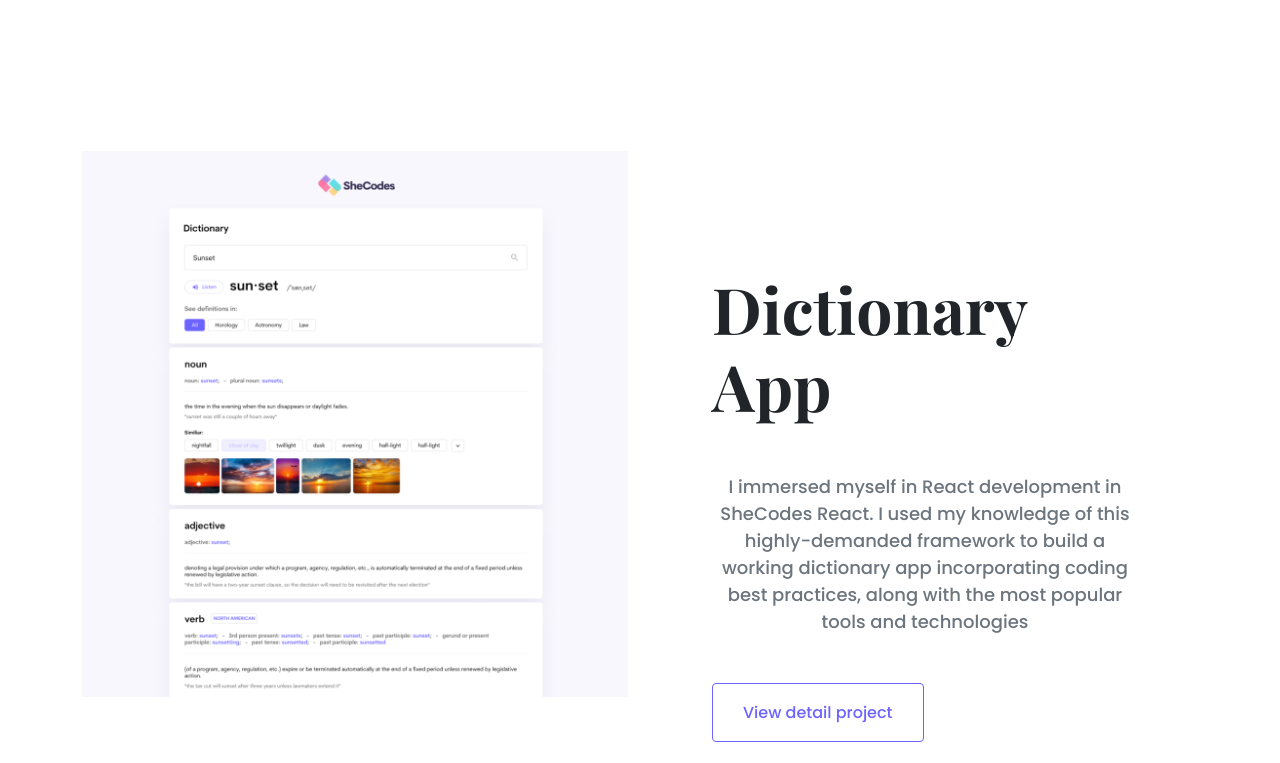
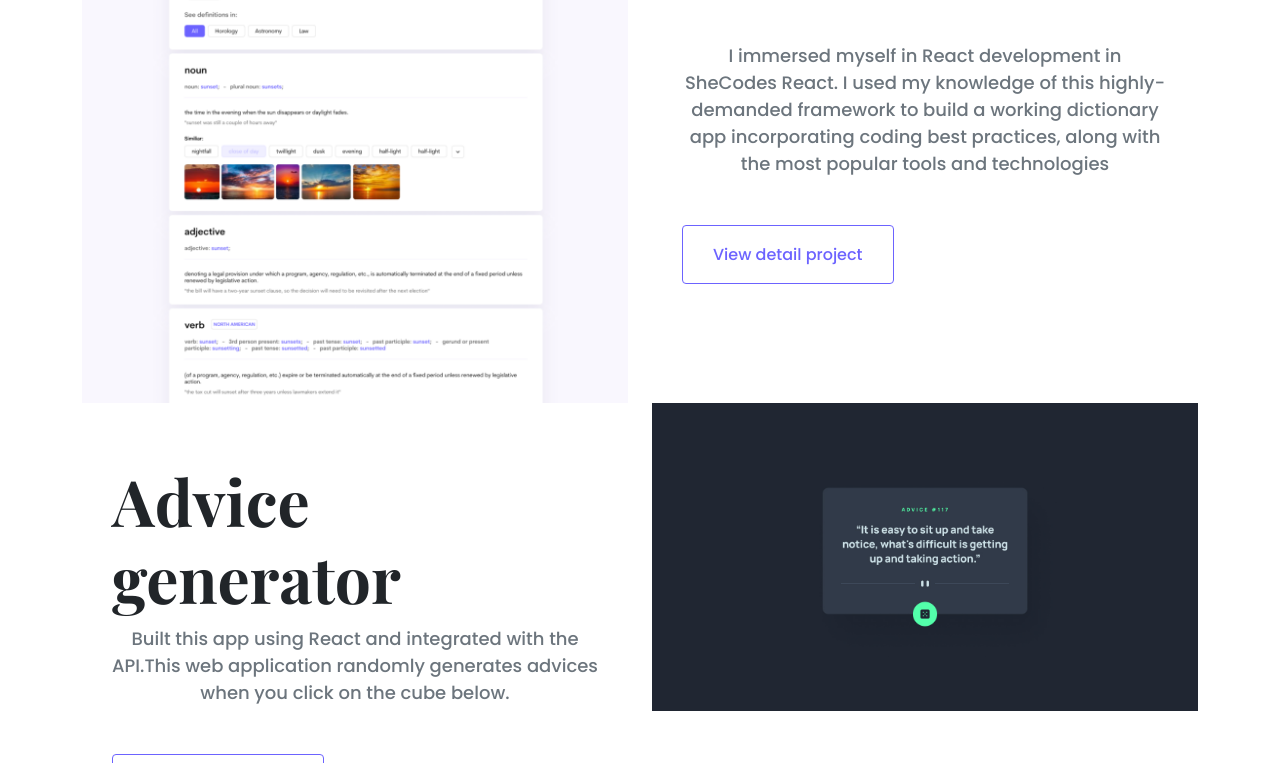
Before and after one commit to Teea-dev/portfolio-project, a plain HTML site: page index.html in a window 1280 px wide. Shown: the part 2037-2800 px from the top of the page. Drawn offline with nearby package versions, Linux system fonts and the light colour scheme.

Commit message:
worked on the home page

```diff
--- a/index.html
+++ b/index.html
@@ -169,7 +169,7 @@
       <div class="row">
       <div class="col">
         <div class="project">
-          <h2 class="">Advice generator</h2>
+          <h2 class="advice">Advice generator</h2>
      <p class="mb-5 text-muted">
        Built this app using React and integrated with the API.This web application randomly
        generates advices when you click on the cube below.
--- a/styles.css
+++ b/styles.css
@@ -19,6 +19,8 @@ p {
   font-size: 18px;
   color: #272142;
   line-height: 27px;
+  padding-top: 0px;
+  padding-bottom: 0px;
 }
 h2 {
   font-size: 64px;
@@ -66,7 +68,7 @@ h1 {
   line-height: 27px;
 }
 .project {
-  padding: 120px 60px;
+  padding: 60px 30px;
 }
 .page {
   padding: 80px 20px;
@@ -164,7 +166,9 @@ display:block;
   h2 {
     font-size: 42px;
   }
-
+  .advice{
+    margin-top: 50px;
+  }
   .project {
     padding: 0;
     text-align: center;
```
